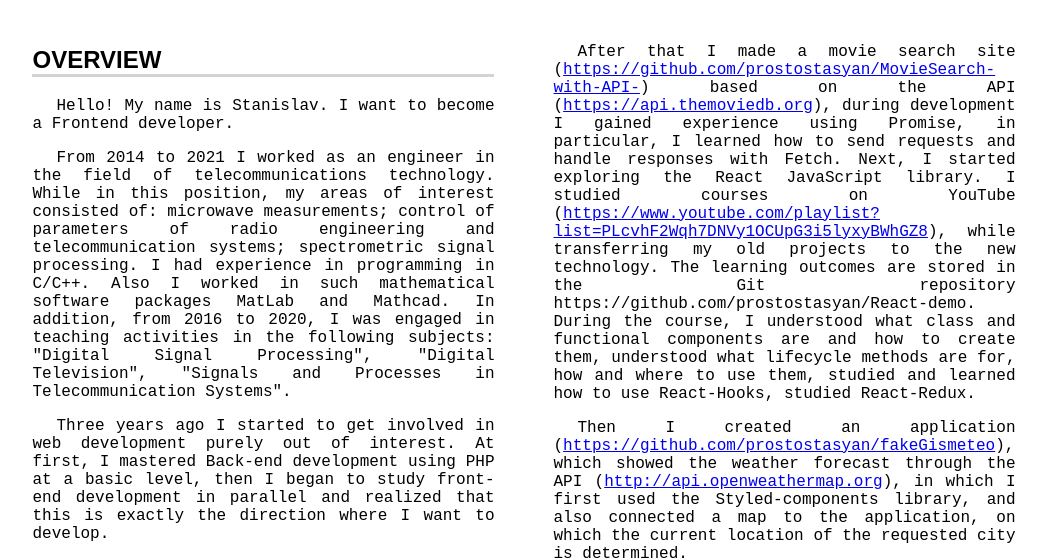
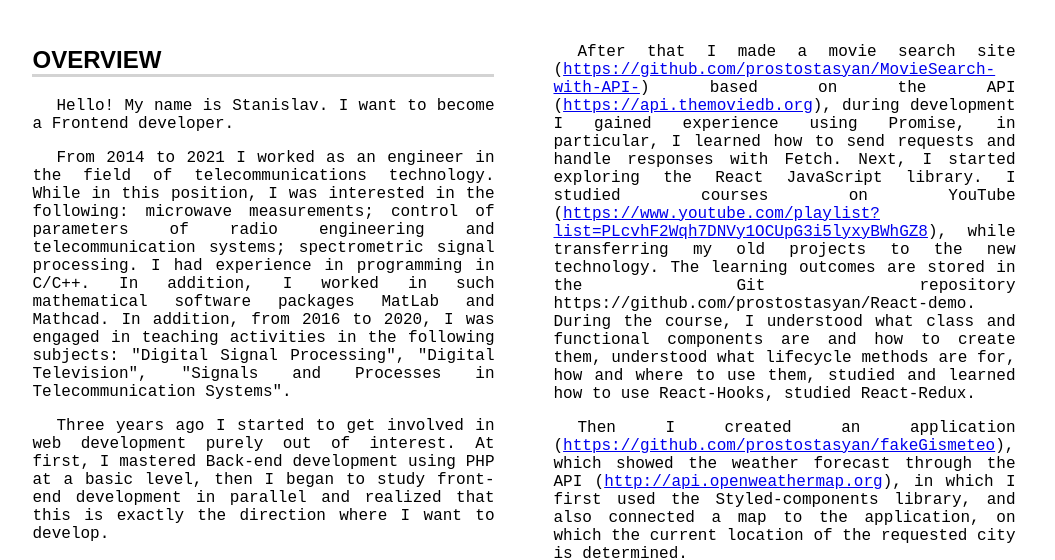
Before and after one commit to prostostasyan/CV, a plain HTML site: page index.html in a window 1280 px wide. Shown: the part 191-751 px from the top of the page, without its empty margins (116-1171 px from the left). Drawn offline with Linux system fonts and the light colour scheme.

Commit message:
Fix text

```diff
--- a/index.html
+++ b/index.html
@@ -32,10 +32,10 @@
             <div>
                 <p>Hello! My name is Stanislav. I want to become a Frontend developer.</p>
                 <p>From 2014 to 2021 I worked as an engineer in the field of telecommunications technology. While in
-                    this position, my areas of interest consisted of: microwave measurements; control of parameters of
+                    this position, I was interested in the following: microwave measurements; control of parameters of
                     radio
                     engineering and telecommunication systems; spectrometric signal processing. I had experience in
-                    programming in C/C++. Also I worked in such mathematical software packages MatLab and Mathcad.
+                    programming in C/C++. In addition, I worked in such mathematical software packages MatLab and Mathcad.
                     In addition, from 2016 to 2020, I was engaged in teaching activities in the following subjects:
                     "Digital
                     Signal Processing", "Digital Television", "Signals and Processes in Telecommunication Systems".
@@ -83,7 +83,7 @@
                     cities were pulled from the database, for this I had to study MySQL in more depth. However, the
                     application didn't look very presentable and it lacked functionality and I realized that I needed
                     to additionally know JavaScript (JS) well. </p>
-                <p>It was always easier for me to learn something by doing, and I started learning JS by creating a
+                <p>It was always easier for me to learn something by do[ing, and I started learning JS by creating a
                     simple Сalculator. In the course of creating the Calculator, I discovered that I didn't have enough
                     knowledge and skills in order to cope with the task, so it was decided to take a
                     basic paid course <a href="https://htmlacademy.ru/courses" target="_blank">HTML Academy</a>.
```
